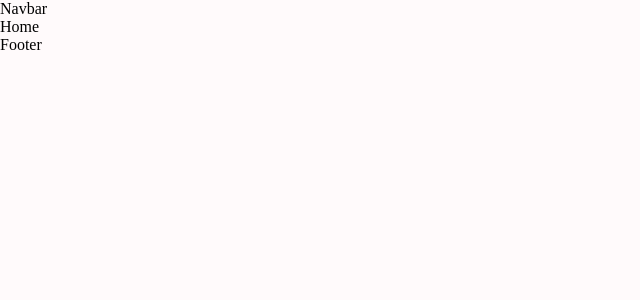
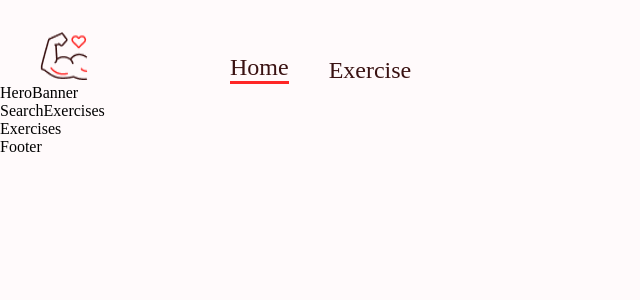
Before and after one commit to Louisss-Lam/gym_exercises, a React (Create React App) app: page / in a window 1280 px wide. Shown: the top 300 px of the page, without its empty margins (0-640 px from the left). Built offline with nearby package versions, Linux system fonts and the light colour scheme.

Commit message:
navbar setup

```diff
--- /dev/null
+++ b/src/components/Exercises.js
@@ -0,0 +1,9 @@
+import React from 'react'
+
+const Exercises = () => {
+  return (
+    <div>Exercises</div>
+  )
+}
+
+export default Exercises
--- /dev/null
+++ b/src/components/HeroBanner.js
@@ -0,0 +1,9 @@
+import React from 'react'
+
+const HeroBanner = () => {
+  return (
+    <div>HeroBanner</div>
+  )
+}
+
+export default HeroBanner
--- a/src/components/Navbar.js
+++ b/src/components/Navbar.js
@@ -1,8 +1,25 @@
-import React from 'react'
+import React from 'react';
+import { Link } from 'react-router-dom';
+import { Stack } from '@mui/material';
+import Logo from '../assets/images/Logo.png';
 
 const Navbar = () => {
   return (
-    <div>Navbar</div>
+    <Stack direction='row' justifyContent="space-around"
+      sx={{ gap: { sm:'122px', xs: '40px'}, mt: { sm:'32px', xs: '20px' },
+      justifyContent:'none'}} px="20px">
+      <Link to="/">
+        <img src={Logo} alt="logo" style={{
+          width: '48px', height: '48px', margin: '0 20px'}} />
+      </Link>
+      <Stack direction="row" gap="40px" fontSize="24px" alignItems="flex-end">
+        <Link to="/" style={{ textDecoration: 'none', color: '#3A1212', borderBottom: '3px solid #FF2625' }}>
+          Home
+        </Link>
+        <a href="#exercise" style={{textDecoration:'none', color:'#3A1212'}}>Exercise</a>
+      </Stack>
+    </Stack>
+
   )
 }
 
--- /dev/null
+++ b/src/components/SearchExercises.js
@@ -0,0 +1,9 @@
+import React from 'react'
+
+const SearchExercises = () => {
+  return (
+    <div>SearchExercises</div>
+  )
+}
+
+export default SearchExercises
--- a/src/pages/Home.js
+++ b/src/pages/Home.js
@@ -1,8 +1,16 @@
-import React from 'react'
+import React, { useState } from 'react';
+import { Box } from '@mui/material';
+import Exercises from '../components/Exercises';
+import SearchExercises from '../components/SearchExercises';
+import HeroBanner from '../components/HeroBanner';
 
 const Home = () => {
   return (
-    <div>Home</div>
+    <Box>
+      <HeroBanner />
+      <SearchExercises />
+      <Exercises />
+    </Box>
   )
 }
 
```
